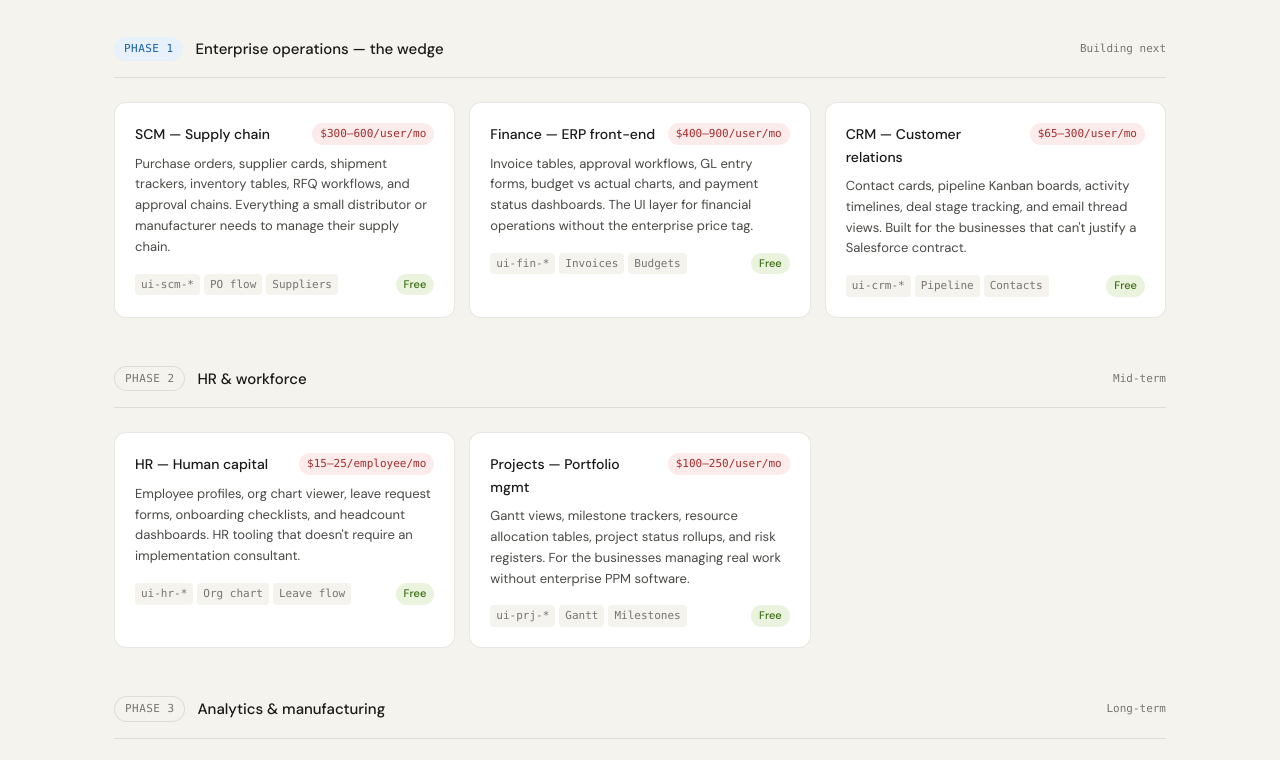
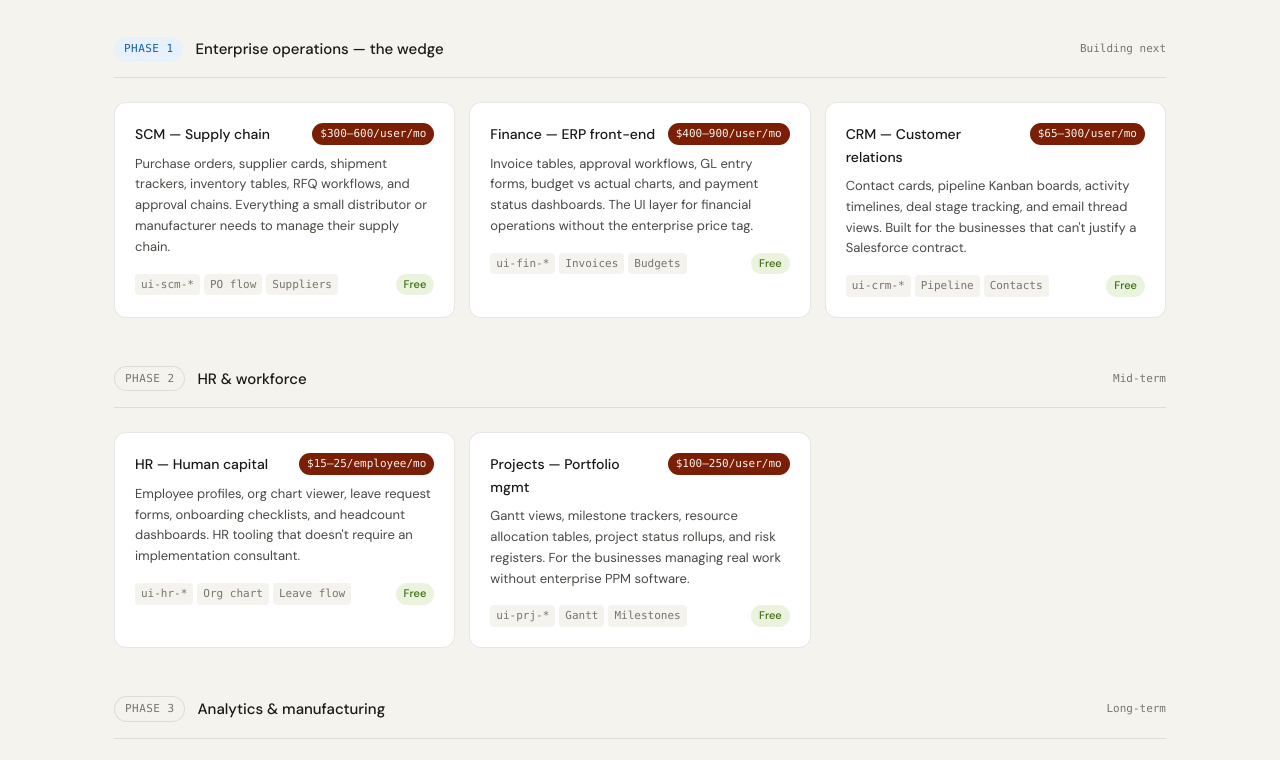
Before and after one commit to jlogan839-forge/forge-ui, a plain HTML site: page modules.html in a window 1280 px wide. Shown: the part 1380-2140 px from the top of the page. Drawn offline with Linux system fonts and the light colour scheme.

Commit message:
Update modules.html

```diff
--- a/modules.html
+++ b/modules.html
@@ -143,8 +143,8 @@
       padding: 2px 8px;
       border-radius: var(--forge-radius-pill);
       white-space: nowrap;
-      background: var(--color-background-danger);
-      color: var(--color-text-danger);
+      background: var(--forge-deep);
+      color: var(--forge-offwhite);
       flex-shrink: 0;
     }
 
```
